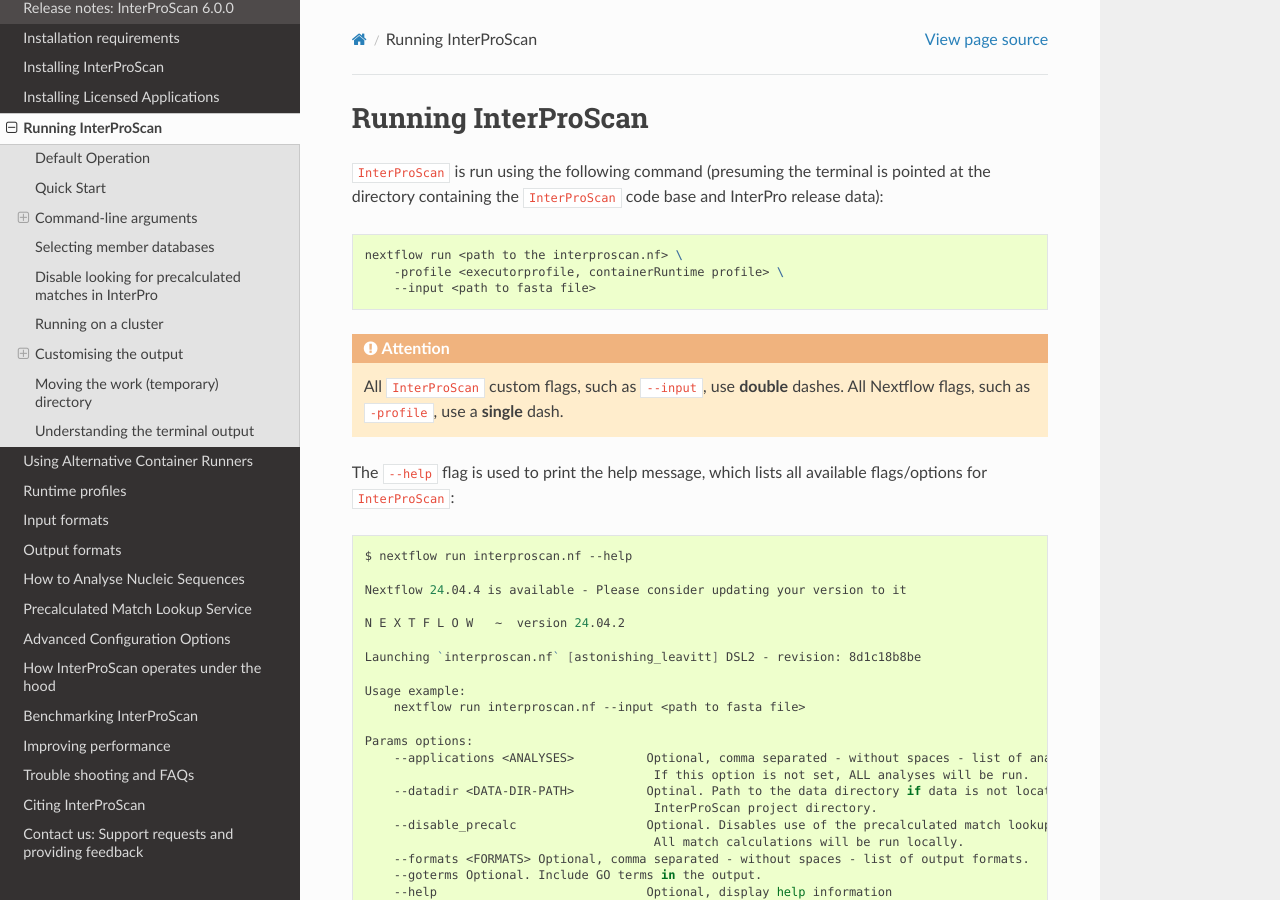
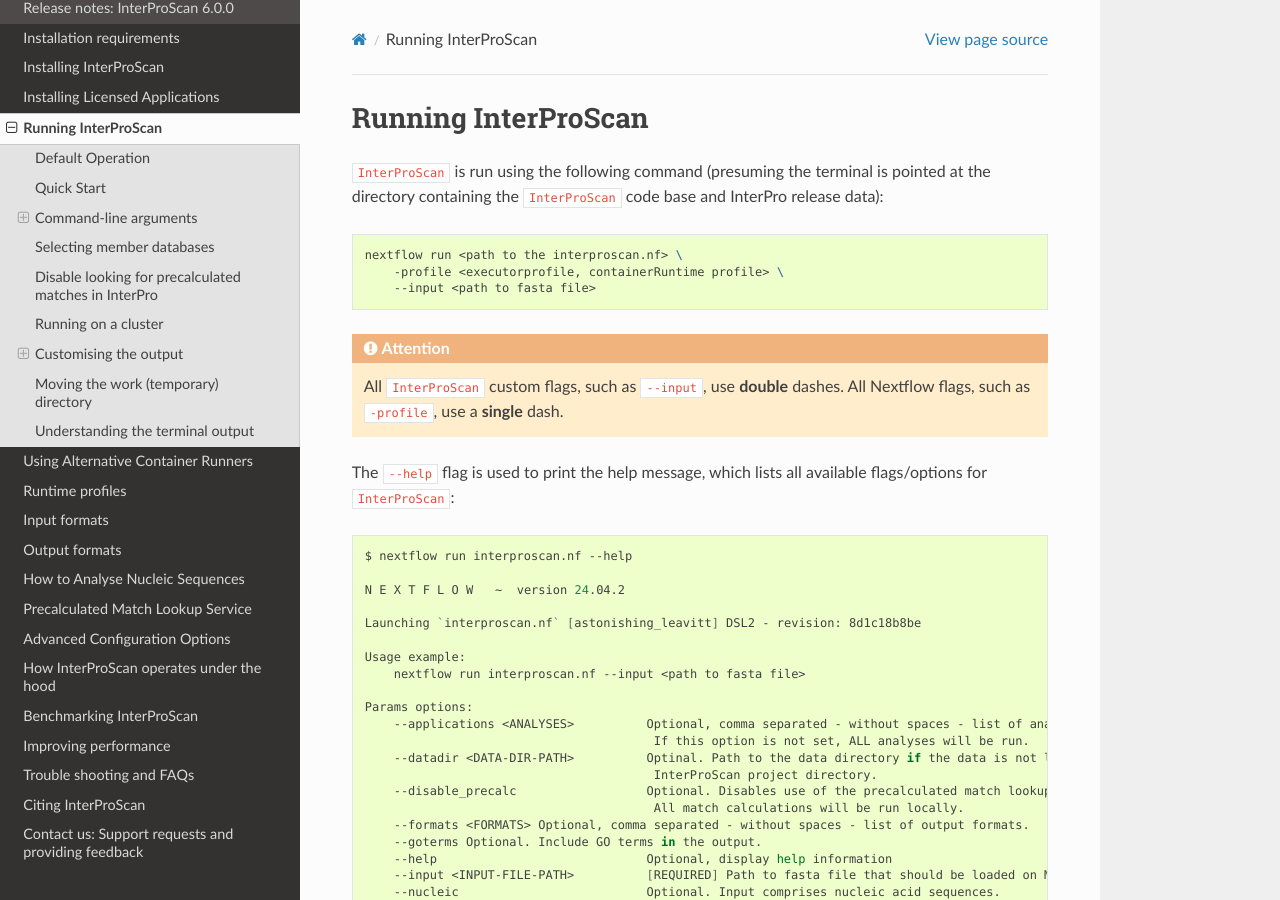
Before and after one commit to ebi-pf-team/interproscan-docs, a Sphinx documentation site: the page built from docs/HowToRun.rst, in a window 1280 px wide and 900 px high. Built offline with Sphinx 7.4.7 and the Read the Docs theme 2.0.0, drawn with Linux system fonts in a browser that asks for light colours.

Commit message:
fix links and typos

```diff
--- a/docs/HowToInstall.rst
+++ b/docs/HowToInstall.rst
@@ -11,7 +11,7 @@
 3. (Optional) Install licensed software (MobiDB, SignalP, DeepTMHMM and Phobius)
 4. (Optional) Setup a local InterPro Match Lookup Service (MLS)
 
-If the installation is unsuccessful please check the `FAQs <FAQ.rst>`_, raise an issue at our
+If the installation is unsuccessful please check the `FAQs <FAQ.html>`_, raise an issue at our
 `GitHub repository <https://github.com/ebi-pf-team/interproscan6/issues>`_, or
 `raise a ticket <https://www.ebi.ac.uk/about/contact/support/interpro>`_ via InterPro.
 
@@ -19,7 +19,7 @@
     Due to licensing ``MobiDB``, ``Phobius``, ``SignalP``, and ``DeepTMHMM`` member database analyses
     are deactivated in ``InterProScan``. To activate these analyses you will need to obtain
     the relevant licenses and files from the respective providers. Please see the
-    `"Installing licsensed members" documentation <InstallingLicensedApps>`_ for more information.
+    `"Installing licsensed members" documentation <InstallingLicensedApps.html>`_ for more information.
 
 [1] Setting up ``InterProScan`` and its dependencies
 ~~~~~~~~~~~~~~~~~~~~~~~~~~~~~~~~~~~~~~~~~~~~~~~~~~~~
--- a/docs/HowToRun.rst
+++ b/docs/HowToRun.rst
@@ -21,8 +21,6 @@
 
     $ nextflow run interproscan.nf --help
 
-    Nextflow 24.04.4 is available - Please consider updating your version to it
-
     N E X T F L O W   ~  version 24.04.2
 
     Launching `interproscan.nf` [astonishing_leavitt] DSL2 - revision: 8d1c18b8be
@@ -33,7 +31,7 @@
     Params options:
         --applications <ANALYSES>          Optional, comma separated - without spaces - list of analysis methods (i.e. member databases/applications).
                                             If this option is not set, ALL analyses will be run.
-        --datadir <DATA-DIR-PATH>          Optinal. Path to the data directory if data is not located in the
+        --datadir <DATA-DIR-PATH>          Optinal. Path to the data directory if the data is not located in the
                                             InterProScan project directory.
         --disable_precalc                  Optional. Disables use of the precalculated match lookup service.
                                             All match calculations will be run locally.
--- a/docs/InstallingLicensedApps.rst
+++ b/docs/InstallingLicensedApps.rst
@@ -29,7 +29,7 @@
 
 MobiDB-Lite provides fast consensus annotation of intrinsic disorder regions in proteins.
 
-Some components of `MoiDB-Lite <https://github.com/BioComputingUP/MobiDB-lite>`_ are GPL-licensed.
+Some components of `MobiDB-Lite <https://github.com/BioComputingUP/MobiDB-lite>`_ are GPL-licensed.
 When you include GPL-licensed software in your own software, you need to license your software in GPL -
 this would include ``InterProScan`` and any work generated using ``InterProScan``. To avoid this,
 EBI provides a GNU-license implementation of the software used to screen for matches against
--- a/docs/Introduction.rst
+++ b/docs/Introduction.rst
@@ -92,4 +92,4 @@
   The implementation of SMART in ``InterProscan`` uses unlicensed components only.
   This analysis has simplified post-processing that includes
   an E-value filter, however you should not expect it to give the same
-  match output as the fully licensed version of SMART
+  match output as the fully licensed version of SMART.
```
